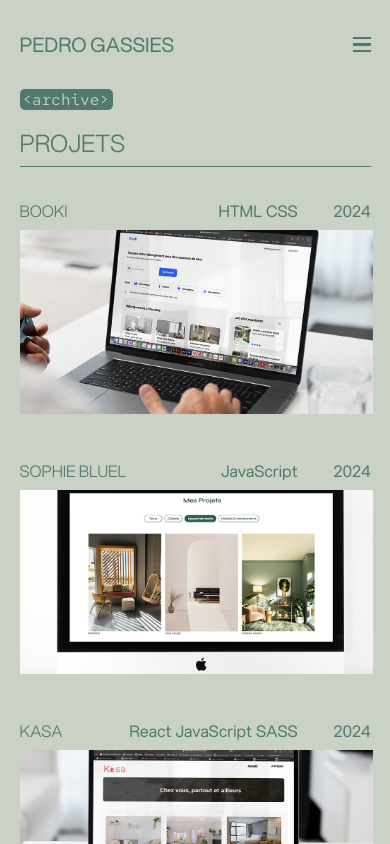
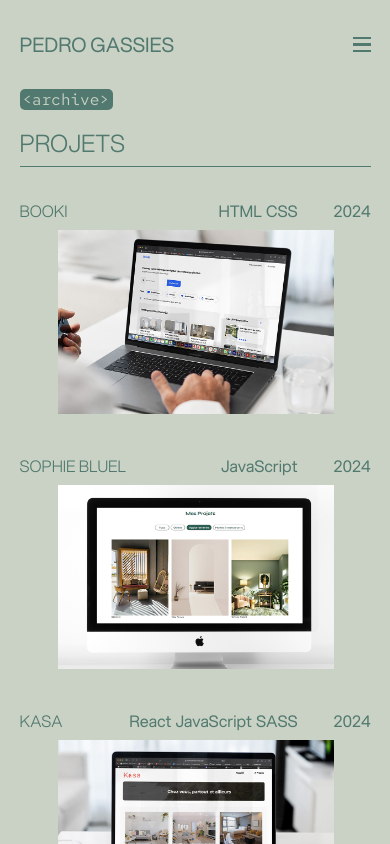
Before and after one commit to PedroGassies/Portfolio, a Next.js app in the folder portfolio/: page /projets in a window 390 px wide. Shown: the top 844 px of the page. Built offline with nearby package versions, Linux system fonts and the light colour scheme.

Commit message:
correction placement image version tablette et agrandissement des images au survol du titre pour la version desktop

```diff
--- a/portfolio/src/components/ProjectCardSummary/ProjectCardSummary.module.css
+++ b/portfolio/src/components/ProjectCardSummary/ProjectCardSummary.module.css
@@ -4,6 +4,9 @@
 
 .link .card {
     margin-bottom: 24px;
+    display: flex;
+    justify-content: center;
+    flex-direction: column;
 }
 
 .link .card p,
@@ -12,9 +15,6 @@
     margin-bottom: 8px;
 }
 
-.link .card .image {
-    object-fit: cover;
-}
 
 .link .card image {
     width: 100%;
@@ -64,9 +64,9 @@
     .image{
         position:absolute;
         bottom:32%;
-        left:40%;
-        width:285px;
-        height:180px;
+        left:45%;
+        width:20%;
+        height:auto;
         opacity:0;
     }
 
--- a/portfolio/src/components/ProjectCardSummary/ProjectCardSummary.tsx
+++ b/portfolio/src/components/ProjectCardSummary/ProjectCardSummary.tsx
@@ -86,6 +86,7 @@ const ProjectSummary: React.FC<ProjectSummaryProps> = ({ project }) => {
                             transform: !isMobile ? `translate(${imagePosition.x}px, ${imagePosition.y}px)` : 'none',
                             opacity: isMobile || isImageVisible ? 1 : 0, // Garde l'image visible en mobile, mais gère l'opacité en bureau
                             transition: 'opacity 0.2s ease, transform 0.2s ease',
+                            margin:"0 auto"
                         }}
                     />
                 )}
```
